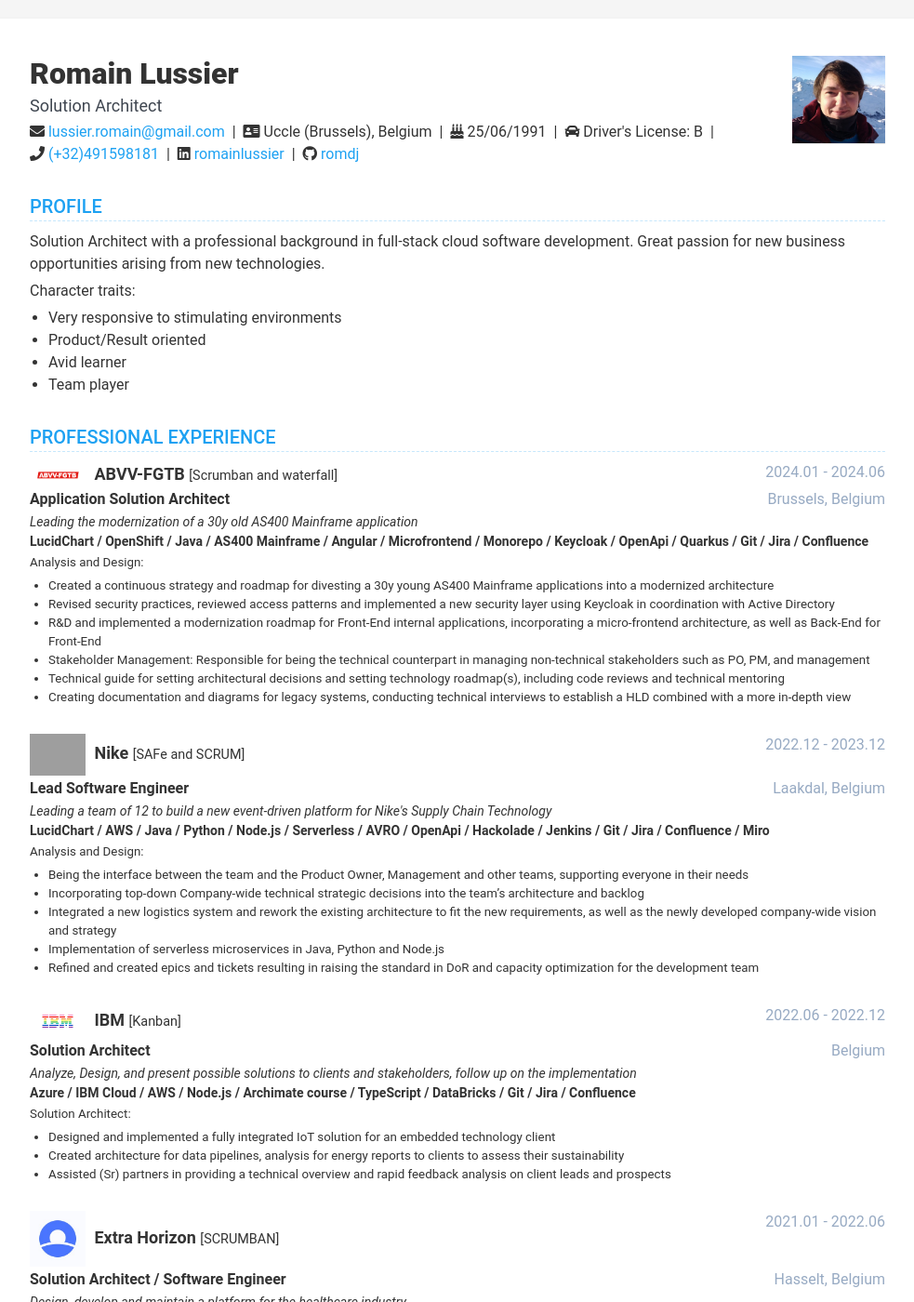
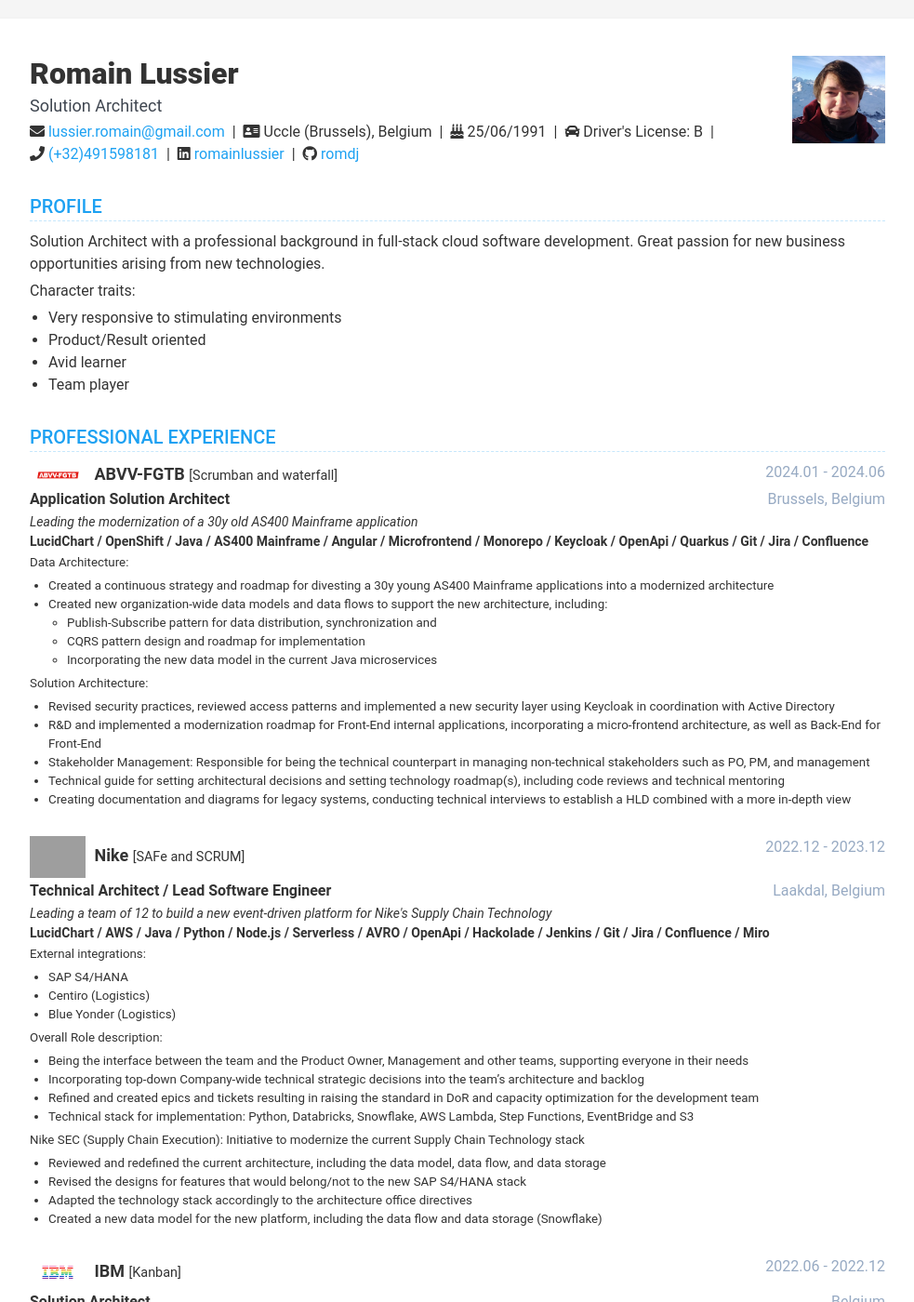
Before and after one commit to romdj/romdj.github.io, a Jekyll site: the page built from index.html, in a window 1280 px wide and 1400 px high. Shown: the whole window at 93% size, without its empty margins (148-1131 px from the left). Built offline with Jekyll 4.4.1, drawn with Linux system fonts in a browser that asks for light colours; nearby versions of some CDN libraries; grey boxes are pictures that could not be loaded.

Commit message:
refined the Nike work description and added logo for 0t1s

```diff
--- a/_data/data.yml
+++ b/_data/data.yml
@@ -130,15 +130,22 @@
       cdescription: The General Federation of Belgian Labour
       location: Brussels, Belgium
       details: |
-        Analysis and Design:
+        Data Architecture:
           - Created a continuous strategy and roadmap for divesting a 30y young AS400 Mainframe applications into a modernized architecture
+          - Created new organization-wide data models and data flows to support the new architecture, including:
+            - Publish-Subscribe pattern for data distribution, synchronization and
+            - CQRS pattern design and roadmap for implementation
+            - Incorporating the new data model in the current Java microservices
+
+        Solution Architecture:
           - Revised security practices, reviewed access patterns and implemented a new security layer using Keycloak in coordination with Active Directory
           - R&D and implemented a modernization roadmap for Front-End internal applications, incorporating a micro-frontend architecture, as well as Back-End for Front-End
           - Stakeholder Management: Responsible for being the technical counterpart in managing non-technical stakeholders such as PO, PM, and management
           - Technical guide for setting architectural decisions and setting technology roadmap(s), including code reviews and technical mentoring
           - Creating documentation and diagrams for legacy systems, conducting technical interviews to establish a HLD combined with a more in-depth view
 
-    - role: Lead Software Engineer
+
+    - role: Technical Architect / Lead Software Engineer
       technologies:
         - 'LucidChart'
         - ' / AWS'
@@ -162,12 +169,23 @@
       cdescription: Creating the Future of Sports
       location: Laakdal, Belgium
       details: |
-        Analysis and Design:
+        External integrations:
+          - SAP S4/HANA
+          - Centiro (Logistics)
+          - Blue Yonder (Logistics)
+
+        Overall Role description:
           - Being the interface between the team and the Product Owner, Management and other teams, supporting everyone in their needs
           - Incorporating top-down Company-wide technical strategic decisions into the team's architecture and backlog
-          - Integrated a new logistics system and rework the existing architecture to fit the new requirements, as well as the newly developed company-wide vision and strategy
-          - Implementation of serverless microservices in Java, Python and Node.js
           - Refined and created epics and tickets resulting in raising the standard in DoR and capacity optimization for the development team
+          - Technical stack for implementation: Python, Databricks, Snowflake, AWS Lambda, Step Functions, EventBridge and S3
+
+        Nike SEC (Supply Chain Execution):
+        Initiative to modernize the current Supply Chain Technology stack
+          - Reviewed and redefined the current architecture, including the data model, data flow, and data storage
+          - Revised the designs for features that would belong/not to the new SAP S4/HANA stack
+          - Adapted the technology stack accordingly to the architecture office directives
+          - Created a new data model for the new platform, including the data flow and data storage (Snowflake)
 
     - role: Solution Architect
       technologies:
```
Also changed, not shown: assets/images/companies/Zero to One Solutions/logo 2.jpg (added), assets/images/companies/Zero to One Solutions/logo 3.jpg (added), 3 other files.
